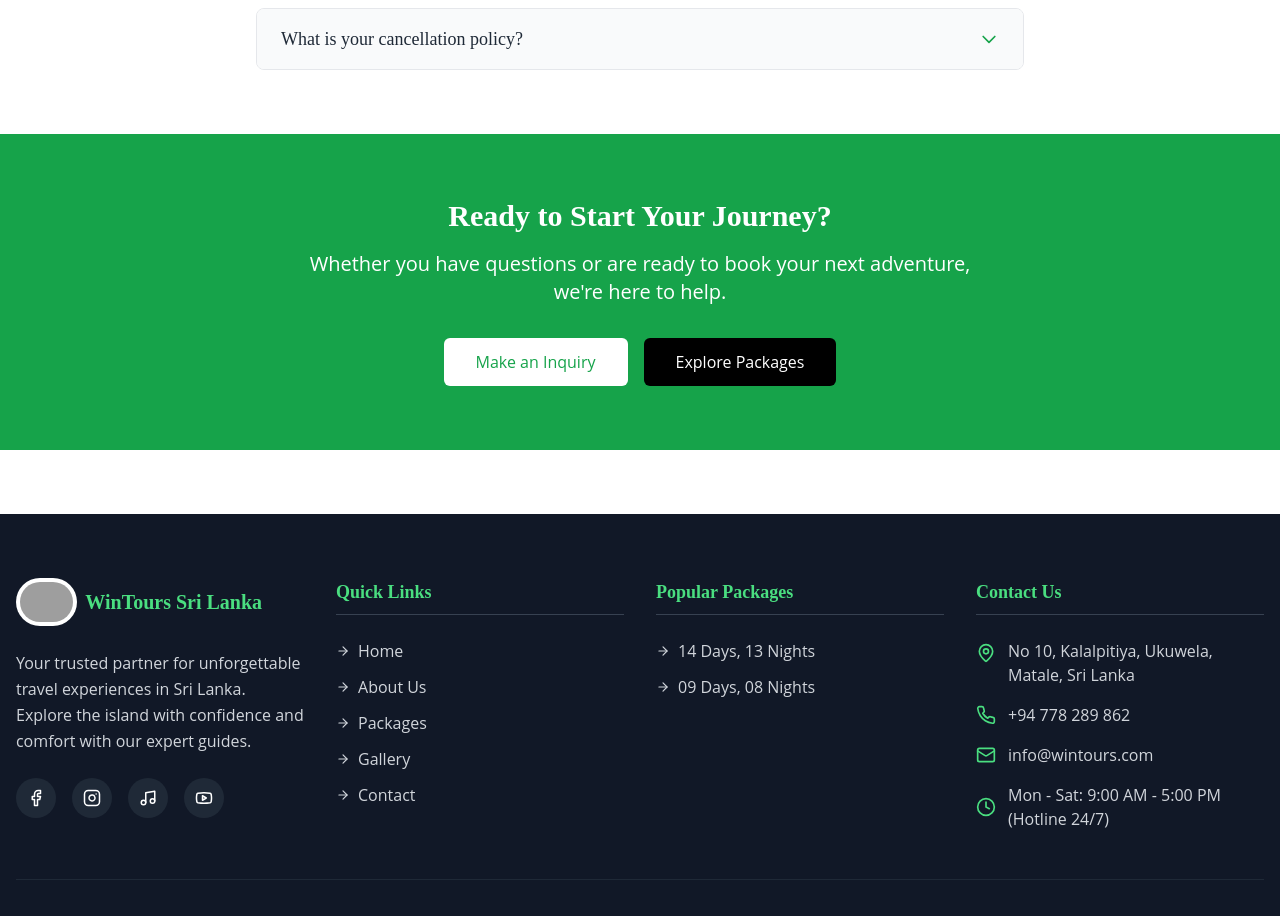
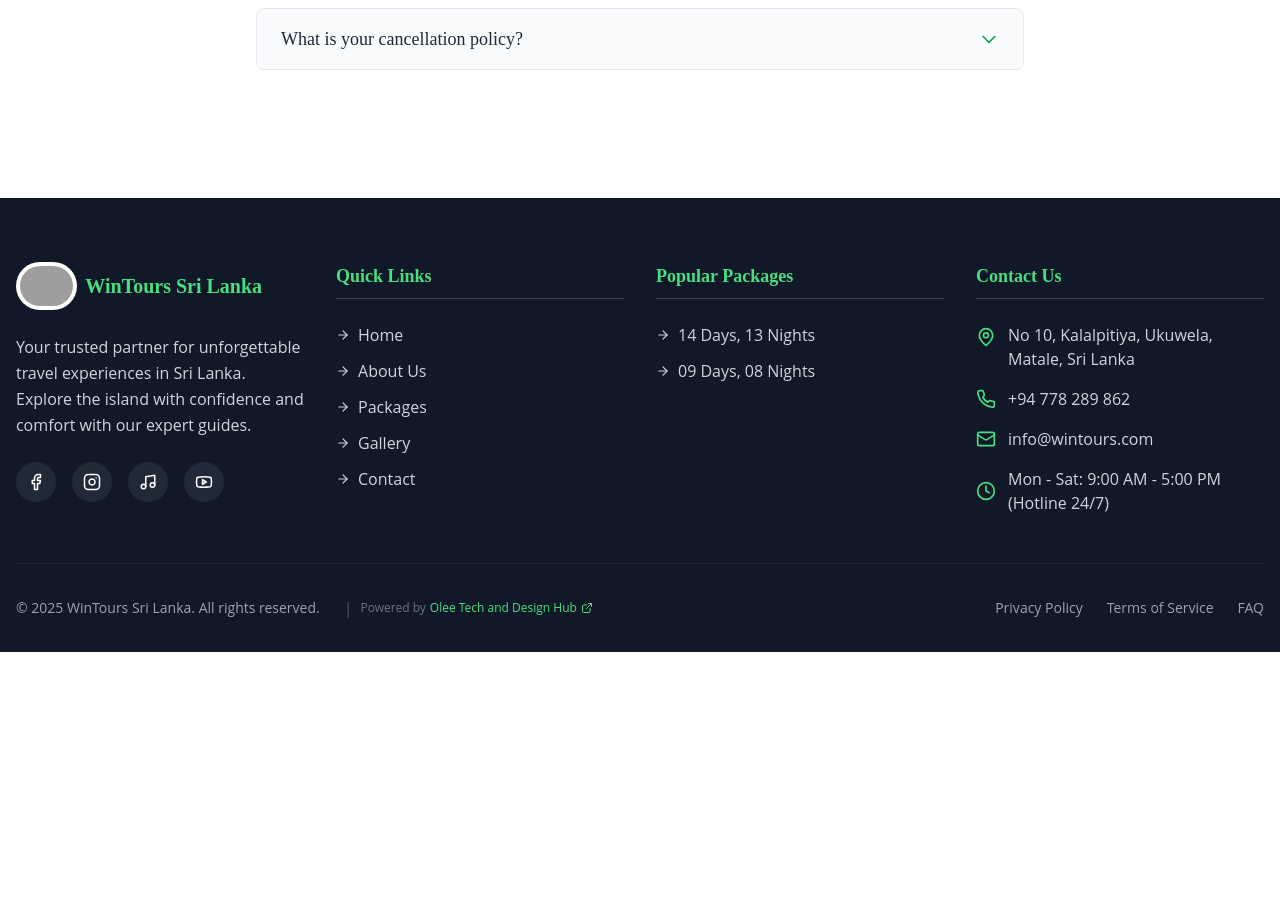
Before and after one commit to lgnnkumarasiri1/Wintours.SriLanka, a React (Vite) app: page /contact in a window 1280 px wide. Shown: the part 2000-2916 px from the top of the page. After the commit the page ends 2652 px from the top, so only its background shows below. Built offline with nearby package versions, Linux system fonts and the light colour scheme; grey boxes are pictures that could not be loaded.

Commit message:
FiftyNine Change

```diff
--- a/src/pages/Contact.tsx
+++ b/src/pages/Contact.tsx
@@ -399,32 +399,7 @@ const Contact = () => {
           </div>
         </div>
       </section>
-      {/* CTA Section */}
-      <section className="py-16 bg-green-600 text-white">
-        <div className="container mx-auto px-4 text-center">
-          <h2 className="text-3xl font-bold mb-4">
-            Ready to Start Your Journey?
-          </h2>
-          <p className="text-xl mb-8 max-w-2xl mx-auto">
-            Whether you have questions or are ready to book your next adventure,
-            we're here to help.
-          </p>
-          <div className="flex flex-wrap justify-center gap-4">
-            <a
-              href="/inquiry"
-              className="bg-white text-green-600 hover:bg-gray-100 px-8 py-3 rounded-md font-medium transition-all"
-            >
-              Make an Inquiry
-            </a>
-            <a
-              href="/packages"
-              className="bg-black text-white hover:bg-gray-900 px-8 py-3 rounded-md font-medium transition-all"
-            >
-              Explore Packages
-            </a>
-          </div>
-        </div>
-      </section>
+
     </div>
   )
 }
--- a/src/pages/Home.tsx
+++ b/src/pages/Home.tsx
@@ -653,7 +653,7 @@ const Home = () => {
             <div
               className={`bg-white rounded-2xl overflow-hidden shadow-xl border border-gray-100 flex flex-col md:flex-row transition-all duration-200 hover:shadow-2xl hover:-translate-y-1 ${visibleSections.current.packages ? 'opacity-100 translate-y-0' : 'opacity-0 translate-y-20'}`}
               style={{
-                transitionDelay: '0.01s',
+                transitionDelay: '0.00s',
               }}
             >
               <div className="md:w-2/5 relative">
```
